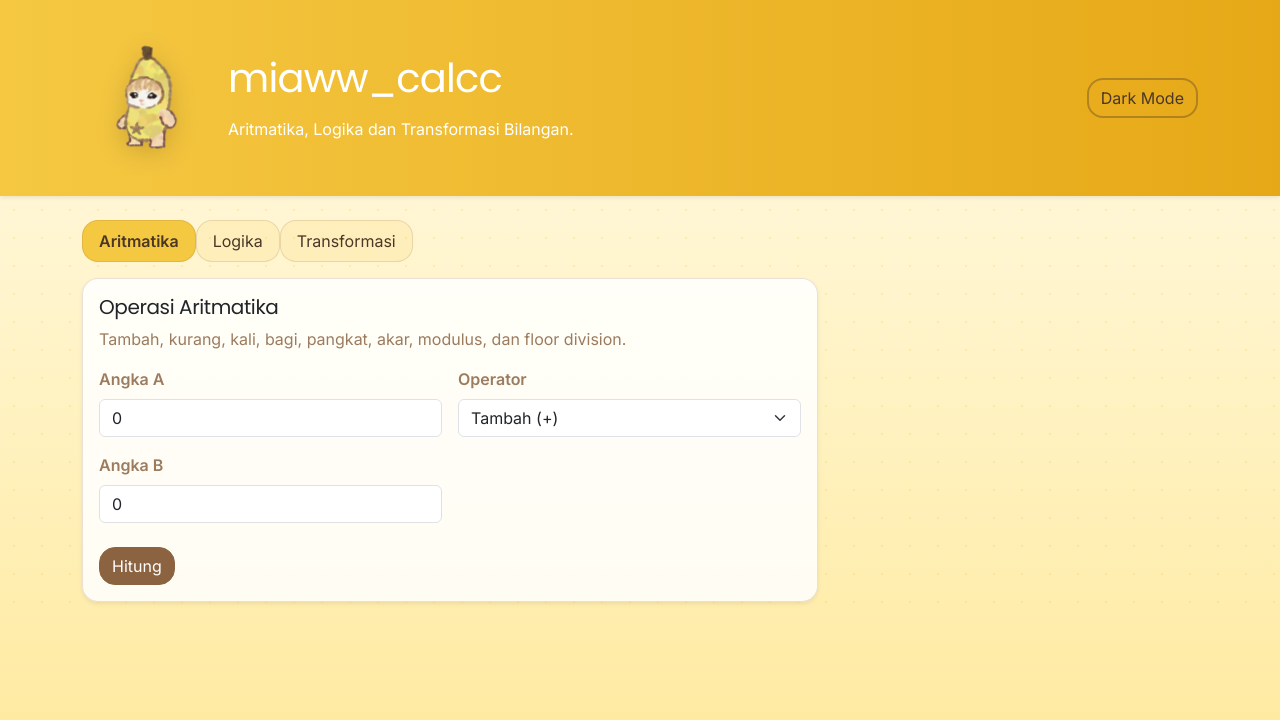
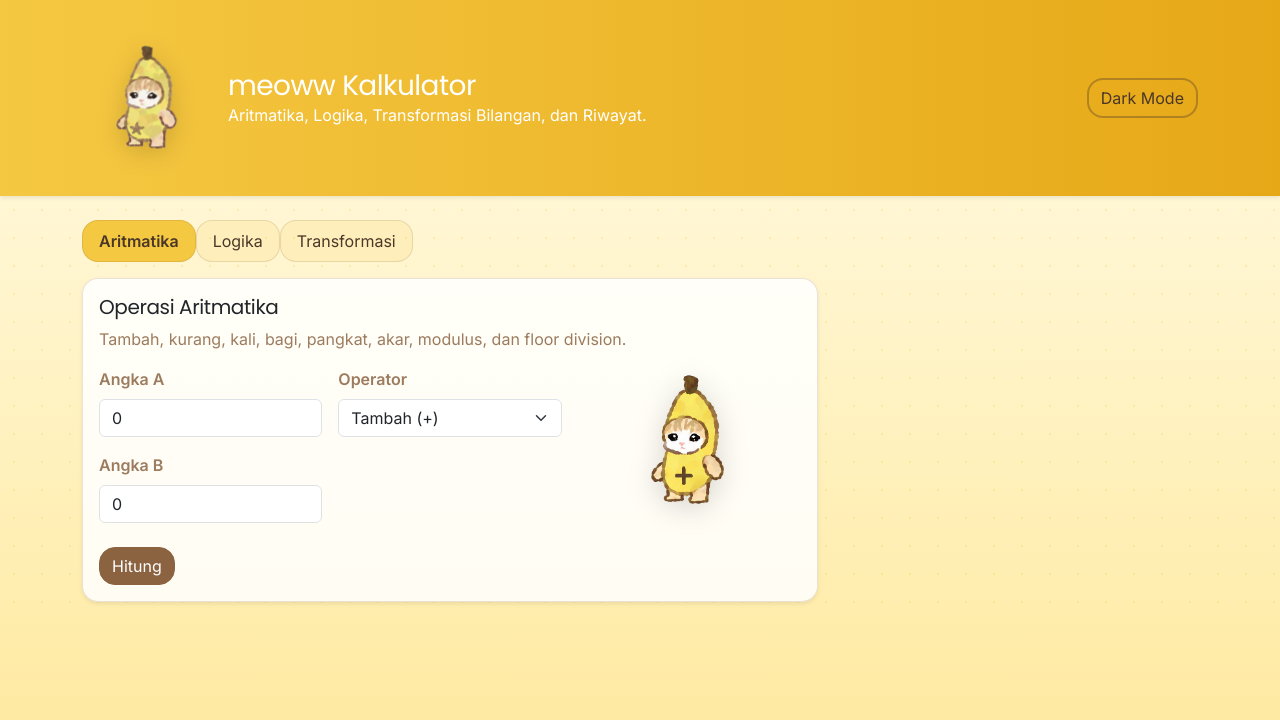
Before and after one commit to LestyAmelya-glitch/kalkulator-web-Lesty, a Flask app: page /kalkulator in a window 1280 px wide. Shown: the top 720 px of the page. Run offline with Flask 3, Linux system fonts and the light colour scheme.

Commit message:
memperbaiki kode agar pada setiap operasi aritmatika memiliki icon, setiap mode light maupun nigt iconnya berbeda, pisang untuk light dan blueberry untuk dark mode

```diff
--- a/static/js/script.js
+++ b/static/js/script.js
@@ -27,65 +27,99 @@ const resultSound = new Audio("/static/suaratambahan/efekhasil.mp3");
 let history       = JSON.parse(localStorage.getItem("calcHistory") || "[]");
 let pendingResult = null;
 
+// mapping gambar per operator aritmatika
+const operatorImages = {
+  tambah:  { pisang: "tambahpisang.png",       blubery: "tambahblubery.png" },
+  kurang:  { pisang: "kurangpisang.png",        blubery: "kurangblubery.png" },
+  kali:    { pisang: "kalipisang.png",          blubery: "kaliblubery.png" },
+  bagi:    { pisang: "bagipisang.png",          blubery: "bagiblubery.png" },
+  pangkat: { pisang: "pangkatpisang.png",       blubery: "pangkatblubery.png" },
+  akar:    { pisang: "akarpisang.png",          blubery: "akarblubery.png" },
+  modulus: { pisang: "moduluspisang.png",       blubery: "modulusblubery.png" },
+  floor:   { pisang: "floordivisionpisang.png", blubery: "floodivisionblubery.png" },
+};
+
 // jalankan saat load
 renderHistory();
 applySavedTheme();
 updateLogikaFields();
 pageEntranceAnimation();
+initOperatorPreview();
 
-// =============================================
-// TRANSISI MASUK - fade in dari atas
-// =============================================
+// transisi masuk halaman kalkulator
 function pageEntranceAnimation() {
-  document.body.style.opacity = "0";
-  document.body.style.transform = "translateY(16px)";
+  document.body.style.opacity    = "0";
+  document.body.style.transform  = "translateY(16px)";
   document.body.style.transition = "opacity 0.5s ease, transform 0.5s ease";
-
   requestAnimationFrame(() => {
     requestAnimationFrame(() => {
-      document.body.style.opacity = "1";
+      document.body.style.opacity   = "1";
       document.body.style.transform = "translateY(0)";
     });
   });
 }
 
-// =============================================
-// COUNTING UP - animasi angka naik ke hasil
-// =============================================
+// counting up animasi angka
 function animateCountUp(element, targetValue) {
-  // kalau bukan angka murni, langsung tampil aja
   const numericValue = parseFloat(targetValue);
-  if (isNaN(numericValue)) {
-    element.textContent = targetValue;
-    return;
-  }
+  if (isNaN(numericValue)) { element.textContent = targetValue; return; }
 
-  const isFloat     = targetValue.toString().includes(".");
-  const decimals    = isFloat ? (targetValue.toString().split(".")[1]?.length || 2) : 0;
-  const duration    = 800;
-  const startTime   = performance.now();
-  const startValue  = 0;
+  const isFloat    = targetValue.toString().includes(".");
+  const decimals   = isFloat ? (targetValue.toString().split(".")[1]?.length || 2) : 0;
+  const duration   = 800;
+  const startTime  = performance.now();
 
   function update(currentTime) {
     const elapsed  = currentTime - startTime;
     const progress = Math.min(elapsed / duration, 1);
+    const eased    = 1 - Math.pow(1 - progress, 3);
+    const current  = numericValue * eased;
 
-    // easing: ease out cubic
-    const eased    = 1 - Math.pow(1 - progress, 3);
-    const current  = startValue + (numericValue - startValue) * eased;
+    element.textContent = isFloat ? current.toFixed(decimals) : Math.round(current).toString();
+    if (progress < 1) requestAnimationFrame(update);
+    else element.textContent = targetValue;
+  }
+  requestAnimationFrame(update);
+}
 
-    element.textContent = isFloat
-      ? current.toFixed(decimals)
-      : Math.round(current).toString();
+// tampilkan gambar maskot sesuai operator yang dipilih
+function initOperatorPreview() {
+  const operatorSelect = document.querySelector('select[name="operator"]');
+  const previewImg     = document.getElementById("operatorPreview");
+  if (!operatorSelect || !previewImg) return;
 
-    if (progress < 1) {
-      requestAnimationFrame(update);
-    } else {
-      element.textContent = targetValue;
-    }
+  function updatePreview() {
+    const op     = operatorSelect.value;
+    const isDark = document.body.classList.contains("dark-mode");
+    const theme  = isDark ? "blubery" : "pisang";
+    const imgs   = operatorImages[op];
+    if (!imgs) return;
+
+    // animasi ganti gambar
+    previewImg.style.opacity   = "0";
+    previewImg.style.transform = "scale(0.7) rotate(-8deg)";
+    setTimeout(() => {
+      previewImg.src             = `/static/gambar/${imgs[theme]}`;
+      previewImg.style.opacity   = "1";
+      previewImg.style.transform = "scale(1) rotate(0deg)";
+    }, 180);
   }
 
-  requestAnimationFrame(update);
+  operatorSelect.addEventListener("change", updatePreview);
+  updatePreview(); // jalankan saat pertama load
+}
+
+// update preview saat tema berubah
+function updateOperatorPreview() {
+  const operatorSelect = document.querySelector('select[name="operator"]');
+  const previewImg     = document.getElementById("operatorPreview");
+  if (!operatorSelect || !previewImg) return;
+
+  const op    = operatorSelect.value;
+  const isDark = document.body.classList.contains("dark-mode");
+  const theme  = isDark ? "blubery" : "pisang";
+  const imgs   = operatorImages[op];
+  if (imgs) previewImg.src = `/static/gambar/${imgs[theme]}`;
 }
 
 // klik tombol: suara + ripple
@@ -114,22 +148,18 @@ logikaOperator.addEventListener("change", updateLogikaFields);
 if (transformTabButton) {
   transformTabButton.addEventListener("shown.bs.tab", backToTransformChooser);
 }
-
 transformChoices.forEach((btn) => {
   btn.addEventListener("click", () => showSelectedTransform(btn.dataset.target));
 });
-
 document.querySelectorAll(".transform-back-btn").forEach((btn) => {
   btn.addEventListener("click", backToTransformChooser);
 });
 
-// bunyi klik
 function playClickSound() {
   clickSound.currentTime = 0;
   clickSound.play().catch(() => {});
 }
 
-// ripple
 function addRipple(button, event) {
   const ripple = document.createElement("span");
   ripple.classList.add("ripple");
@@ -142,12 +172,12 @@ function addRipple(button, event) {
   ripple.addEventListener("animationend", () => ripple.remove());
 }
 
-// toggle tema
 function toggleTheme() {
   const isDark = document.body.classList.toggle("dark-mode");
   themeToggle.textContent = isDark ? "Light Mode" : "Dark Mode";
   localStorage.setItem("themeMode", isDark ? "dark" : "light");
   updateMascot(isDark);
+  updateOperatorPreview();
 }
 
 function updateMascot(isDark) {
@@ -165,14 +195,12 @@ function applySavedTheme() {
   updateMascot(isDark);
 }
 
-// logika NOT
 function updateLogikaFields() {
   const isNot = logikaOperator.value === "not";
   logikaBGroup.style.display = isNot ? "none" : "block";
   logikaBGroup.querySelector("select").toggleAttribute("required", !isNot);
 }
 
-// transformasi
 function resetTransformAccordion() {
   transformAccordionItems.forEach((item) => item.classList.remove("d-none"));
   document.querySelectorAll("#transformAccordion .accordion-collapse").forEach((collapseEl) => {
@@ -206,16 +234,13 @@ function showSelectedTransform(target) {
 function backToTransformChooser() {
   if (transformChooser) transformChooser.classList.remove("d-none");
   if (transformAccordion) transformAccordion.classList.add("d-none");
-
   document.querySelectorAll("#transformAccordion .accordion-collapse.show").forEach((collapseEl) => {
     const inst = bootstrap.Collapse.getInstance(collapseEl);
     if (inst) inst.hide();
   });
-
   resetTransformAccordion();
 }
 
-// kirim data ke backend
 async function handleFormSubmit(event) {
   event.preventDefault();
   const form   = event.currentTarget;
@@ -231,17 +256,14 @@ async function handleFormSubmit(event) {
       headers: { "Content-Type": "application/json" },
       body: JSON.stringify(body),
     });
-
     const data = await response.json();
     if (!response.ok) { renderError(data.error || "Terjadi kesalahan."); return; }
     showResult(data, label);
-
   } catch {
     renderError("Tidak bisa terhubung ke server.");
   }
 }
 
-// tampilkan hasil dengan animasi counting up
 function showResult(data, category) {
   pendingResult = { category, data };
 
@@ -249,7 +271,6 @@ function showResult(data, category) {
     ? `<ol class="ps-3 mb-0">${data.steps.map((s) => `<li>${s}</li>`).join("")}</ol>`
     : "";
 
-  // hasil dimasukkan dulu tanpa nilai, nanti diisi counting up
   resultPanel.innerHTML = `
     <div class="mb-3"><span class="badge bg-info text-dark">${category}</span></div>
     <p class="mb-1"><strong>Hasil:</strong> <span id="countUpValue">0</span></p>
@@ -259,23 +280,16 @@ function showResult(data, category) {
 
   resultOverlay.classList.remove("d-none");
   resultCard.classList.remove("d-none");
-
   requestAnimationFrame(() => {
     resultOverlay.classList.add("show");
     resultCard.classList.add("show-popup");
   });
 
-  // jalankan counting up setelah kartu muncul
   const countEl     = document.getElementById("countUpValue");
   const resultValue = formatResult(data);
-
   setTimeout(() => {
-    // kalau array (fibonacci), langsung tampil
-    if (Array.isArray(data.result)) {
-      countEl.textContent = resultValue;
-    } else {
-      animateCountUp(countEl, resultValue);
-    }
+    if (Array.isArray(data.result)) countEl.textContent = resultValue;
+    else animateCountUp(countEl, resultValue);
   }, 200);
 
   resultSound.currentTime = 0;
@@ -298,14 +312,12 @@ function closeResultCard() {
   pendingResult = null;
   resultCard.classList.remove("show-popup");
   resultOverlay.classList.remove("show");
-
   const hideCard = () => {
     if (!resultCard.classList.contains("show-popup")) {
       resultCard.classList.add("d-none");
       resultOverlay.classList.add("d-none");
     }
   };
-
   resultCard.addEventListener("transitionend", hideCard, { once: true });
   resultOverlay.addEventListener("transitionend", hideCard, { once: true });
 }
@@ -316,7 +328,6 @@ function savePendingResult() {
   closeResultCard();
 }
 
-// riwayat
 function addToHistory(label, data) {
   const entry = {
     id: Date.now(),
@@ -328,7 +339,6 @@ function addToHistory(label, data) {
     formula:  data.formula || "-",
     result:   formatResult(data),
   };
-
   history.unshift(entry);
   if (history.length > 10) history.pop();
   localStorage.setItem("calcHistory", JSON.stringify(history));
@@ -337,17 +347,14 @@ function addToHistory(label, data) {
 
 function renderHistory() {
   historyList.innerHTML = "";
-
   if (history.length === 0) {
     historyWrapper.classList.add("d-none");
     historyCard.classList.remove("show-popup");
     return;
   }
-
   historyWrapper.classList.remove("d-none");
   historyCard.classList.add("show-popup");
   emptyHistory.style.display = "none";
-
   history.forEach((item) => {
     const node = document.createElement("div");
     node.className = "list-group-item bg-transparent";
--- a/templates/index.html
+++ b/templates/index.html
@@ -3,18 +3,32 @@
 <head>
   <meta charset="utf-8">
   <meta name="viewport" content="width=device-width, initial-scale=1.0">
+  <title>Kalkulator Web Lesty</title>
 
   <link href="https://cdn.jsdelivr.net/npm/bootstrap@5.3.3/dist/css/bootstrap.min.css" rel="stylesheet" crossorigin="anonymous">
   <link href="https://fonts.googleapis.com/css2?family=Inter:wght@300;400;600&family=Poppins:wght@300;400;600;700&display=swap" rel="stylesheet">
   <link rel="stylesheet" href="{{ url_for('static', filename='css/style.css') }}">
+
+  <style>
+    /* preview gambar operator */
+    #operatorPreview {
+      width: 110px;
+      transition: opacity 0.18s ease, transform 0.18s ease;
+      filter: drop-shadow(0 6px 14px rgba(0,0,0,0.15));
+    }
+
+    .operator-preview-wrap {
+      display: flex;
+      align-items: center;
+      justify-content: center;
+    }
+  </style>
 </head>
 <body>
 
-  <!-- Header -->
   <header class="py-4 bg-primary text-white shadow-sm">
     <div class="container d-flex flex-column flex-md-row align-items-center justify-content-between gap-3">
       <div class="d-flex align-items-center gap-3">
-        <!-- Maskot -->
         <img
           id="mascotImg"
           src="{{ url_for('static', filename='gambar/mengpisang.png') }}"
@@ -22,24 +36,19 @@
           width="130"
           class="img-fluid mascot-img"
         >
-
         <div>
-      <h1 class="mb-3">
-      <span>miaww_calcc</span>
-    </h1>
-          <p class="mb-0">Aritmatika, Logika dan Transformasi Bilangan.</p>
+          <h1 class="h3 mb-0">meoww Kalkulator</h1>
+          <p class="mb-0">Aritmatika, Logika, Transformasi Bilangan, dan Riwayat.</p>
         </div>
       </div>
-
       <button id="themeToggle" class="btn btn-outline-light">Dark Mode</button>
     </div>
   </header>
 
-  <!-- Konten -->
   <main class="container py-4">
     <div class="row g-4">
       <div class="col-lg-8">
-        <!-- Tab -->
+
         <ul class="nav nav-pills mb-3" id="mainTabs" role="tablist">
           <li class="nav-item" role="presentation">
             <button class="nav-link active" data-bs-toggle="pill" data-bs-target="#aritmatika" type="button">Aritmatika</button>
@@ -53,6 +62,7 @@
         </ul>
 
         <div class="tab-content">
+
           <!-- Aritmatika -->
           <div class="tab-pane fade show active" id="aritmatika">
             <div class="card shadow-sm">
@@ -61,6 +71,10 @@
                 <p class="text-muted">Tambah, kurang, kali, bagi, pangkat, akar, modulus, dan floor division.</p>
 
                 <form class="calc-form" data-api="/api/aritmatika" data-label="Aritmatika">
+                  <div class="row g-3 align-items-start">
+
+                    <!-- kolom kiri: input -->
+                    <div class="col-sm-8">
                       <div class="row g-3">
                         <div class="col-sm-6">
                           <label class="form-label">Angka A</label>
@@ -71,12 +85,12 @@
                           <select class="form-select" name="operator" required>
                             <option value="tambah">Tambah (+)</option>
                             <option value="kurang">Kurang (-)</option>
-                        <option value="kali">Kali (x)</option>
-                        <option value="bagi">Bagi (/)</option>
-                        <option value="pangkat">Pangkat</option>
-                        <option value="akar">Akar</option>
-                        <option value="modulus">Modulus</option>
-                        <option value="floor">Floor Division</option>
+                            <option value="kali">Kali (×)</option>
+                            <option value="bagi">Bagi (÷)</option>
+                            <option value="pangkat">Pangkat (^)</option>
+                            <option value="akar">Akar (√)</option>
+                            <option value="modulus">Modulus (%)</option>
+                            <option value="floor">Floor Division (//)</option>
                           </select>
                         </div>
                         <div class="col-sm-6">
@@ -85,6 +99,18 @@
                         </div>
                       </div>
                       <button type="submit" class="btn btn-primary mt-4">Hitung</button>
+                    </div>
+
+                    <!-- kolom kanan: preview gambar operator -->
+                    <div class="col-sm-4 operator-preview-wrap">
+                      <img
+                        id="operatorPreview"
+                        src="{{ url_for('static', filename='gambar/tambahpisang.png') }}"
+                        alt="operator"
+                      >
+                    </div>
+
+                  </div>
                 </form>
               </div>
             </div>
@@ -231,7 +257,7 @@
                 </div>
               </div>
 
-              <!-- Mata uang -->
+              <!-- Mata Uang -->
               <div class="accordion-item">
                 <h2 class="accordion-header">
                   <div class="d-flex align-items-center justify-content-between w-100">
@@ -280,7 +306,7 @@
                 </div>
               </div>
 
-              <!-- Bonus -->
+              <!-- Faktorial & Fibonacci -->
               <div class="accordion-item">
                 <h2 class="accordion-header">
                   <div class="d-flex align-items-center justify-content-between w-100">
@@ -293,7 +319,7 @@
                     <form class="calc-form mb-3" data-api="/api/faktorial" data-label="Faktorial">
                       <div class="row g-3">
                         <div class="col-sm-8">
-                          <label class="form-label">n</label>
+                          <label class="form-label">n (Faktorial)</label>
                           <input class="form-control" type="number" name="n" min="0" max="20" value="5" required>
                         </div>
                         <div class="col-sm-4 d-flex align-items-end">
@@ -301,11 +327,10 @@
                         </div>
                       </div>
                     </form>
-
                     <form class="calc-form" data-api="/api/fibonacci" data-label="Fibonacci">
                       <div class="row g-3">
                         <div class="col-sm-8">
-                          <label class="form-label">Jumlah Suku</label>
+                          <label class="form-label">Jumlah Suku (Fibonacci)</label>
                           <input class="form-control" type="number" name="n" min="1" max="50" value="10" required>
                         </div>
                         <div class="col-sm-4 d-flex align-items-end">
@@ -320,15 +345,12 @@
           </div>
         </div>
 
-        <!-- Overlay + Popup hasil -->
+        <!-- overlay + popup hasil -->
         <div id="resultOverlay" class="popup-overlay d-none"></div>
-
         <div id="resultCard" class="card mt-4 shadow-sm popup-card d-none">
           <div class="card-body">
             <div class="d-flex justify-content-between align-items-start mb-3">
-              <div>
               <h2 class="h5 mb-1">Hasil Perhitungan</h2>
-              </div>
               <div class="btn-group btn-group-sm" role="group">
                 <button id="saveHistory" type="button" class="btn btn-secondary">Simpan Riwayat</button>
                 <button id="closeResult" type="button" class="btn btn-outline-secondary">Hapus</button>
@@ -337,9 +359,10 @@
             <div id="resultPanel" class="mt-3"></div>
           </div>
         </div>
+
       </div>
 
-      <!-- Riwayat -->
+      <!-- riwayat -->
       <div class="col-lg-4 d-none" id="historyWrapper">
         <div class="card shadow-sm sticky-top top-4 popup-card" id="historyCard">
           <div class="card-body">
@@ -355,6 +378,7 @@
           </div>
         </div>
       </div>
+
     </div>
   </main>
 
```
Lines whose indentation alone changed are shown as unchanged.
